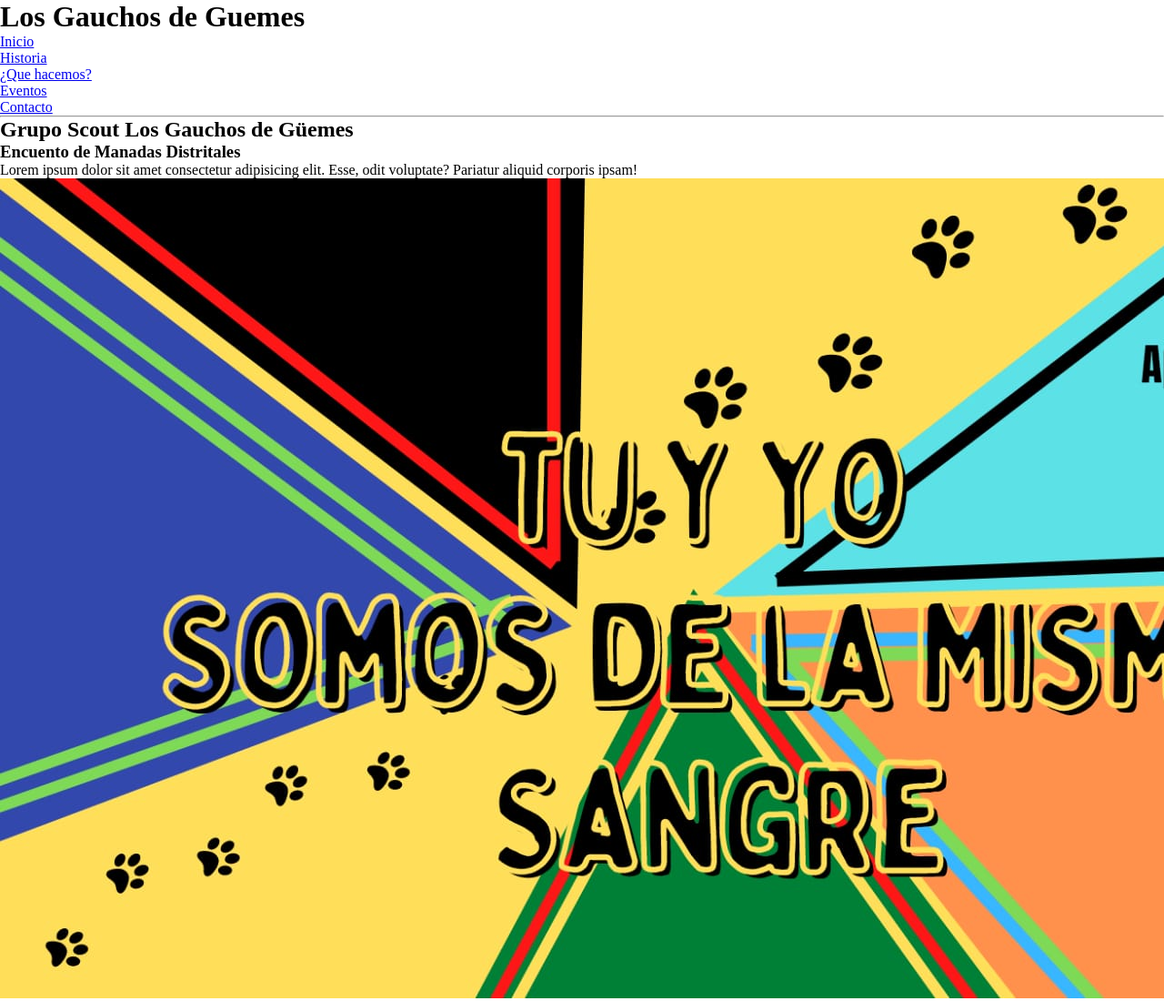
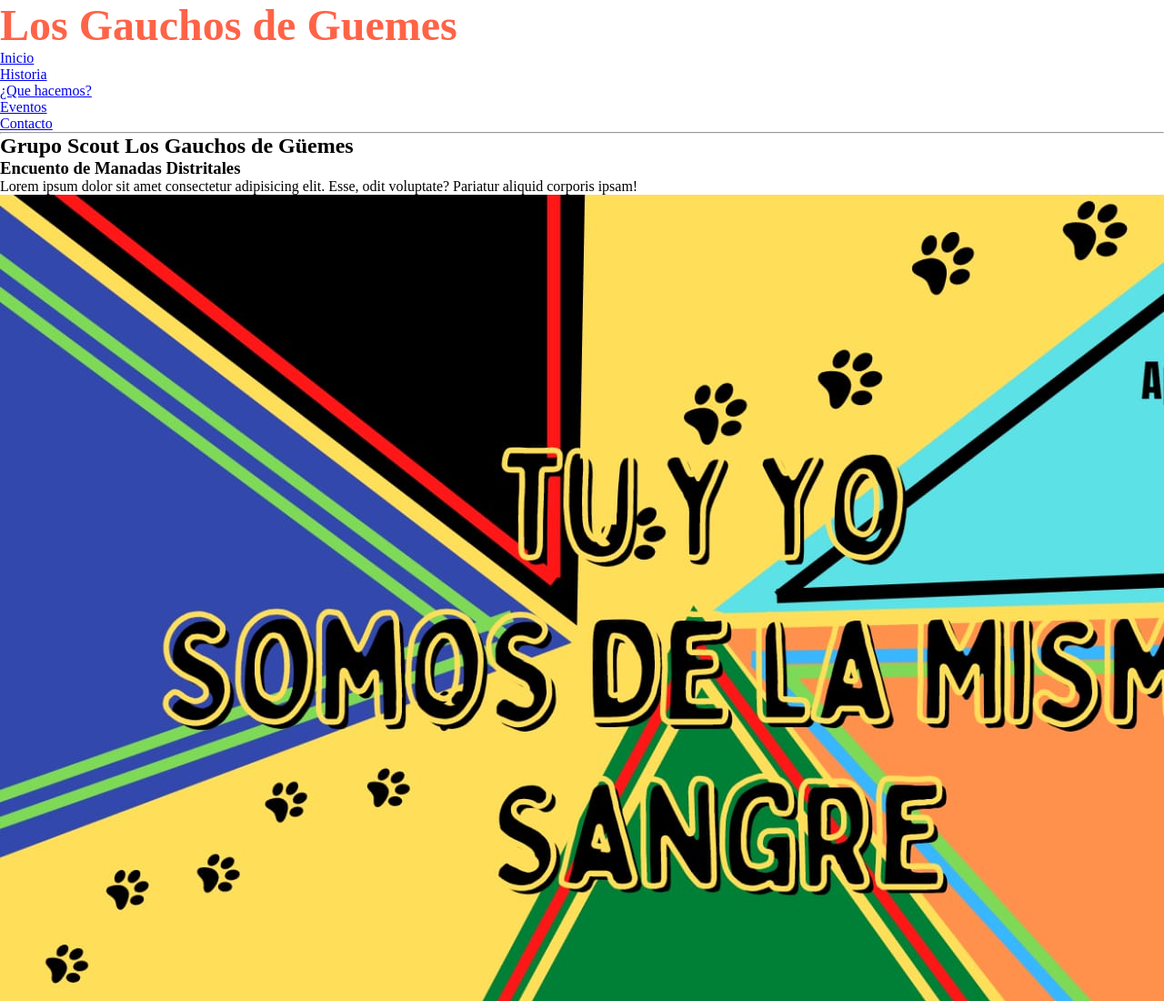
Before and after one commit to marcos-sanchez-19/tercera-pre-entrega-sanchez-marcos, a plain HTML site: page index.html in a window 1280 px wide. Shown: the top 1100 px of the page at 91% size. Drawn offline with Linux system fonts and the light colour scheme.

Commit message:
cambios en css

```diff
--- a/assest/css/styles.css
+++ b/assest/css/styles.css
@@ -10,3 +10,8 @@ ul{
 li{
     list-style: none;
 }
+
+h1{
+    color: tomato;
+    font-size: 3rem;
+}
```
